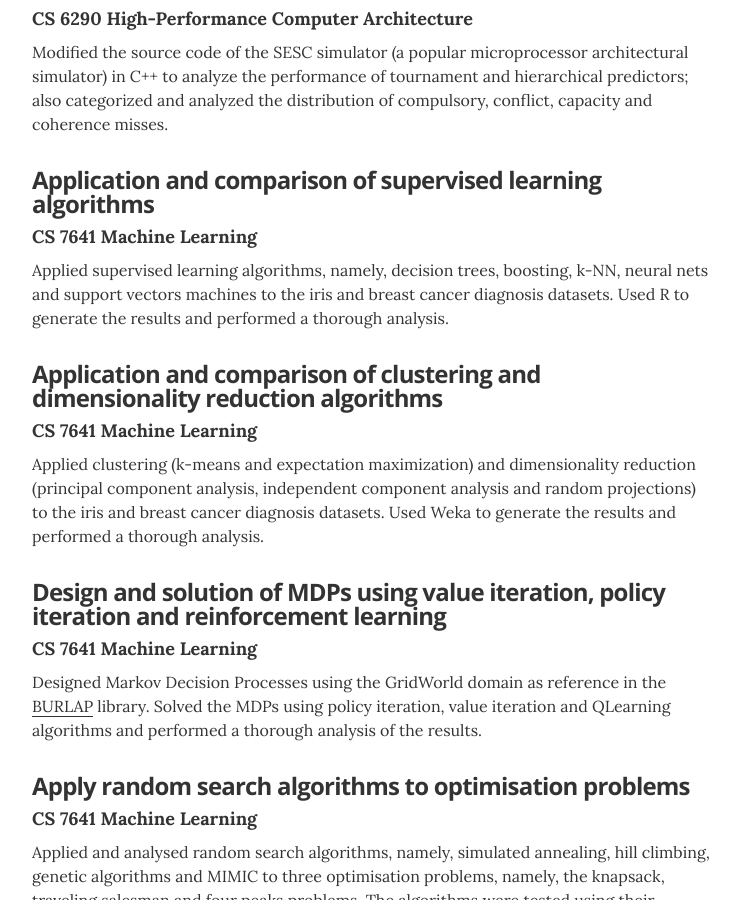
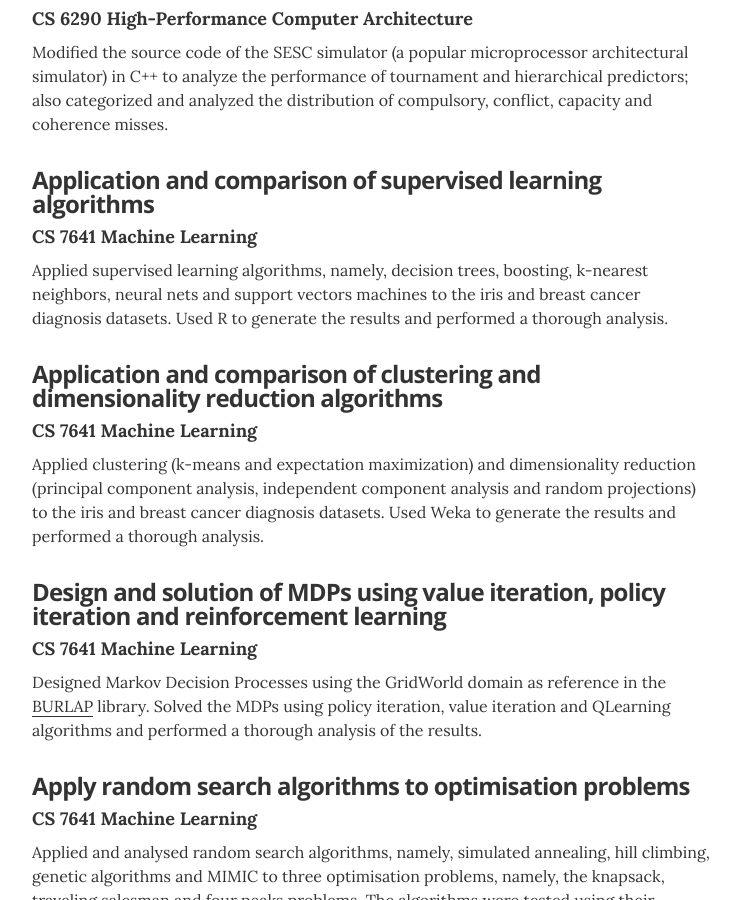
Before and after one commit to CapedCrusader/resume, a Jekyll site: the page built from index.html, in a window 1280 px wide and 900 px high, scrolled down 3000 px. Shown: the whole window, without its empty margins (268-1008 px from the left). Built offline with Jekyll 4.4.1, drawn with Linux system fonts in a browser that asks for light colours.

Commit message:
Updating projects

```diff
--- a/_layouts/resume.html
+++ b/_layouts/resume.html
@@ -188,7 +188,7 @@
         <div class="resume-item">
           <h3 class="resume-item-title">Application and comparison of supervised learning algorithms</h3>
           <h4 class="resume-item-details">CS 7641 Machine Learning</h4>
-          <p class="resume-item-copy">Applied supervised learning algorithms, namely, decision trees, boosting, k-NN, neural nets and support vectors machines to the iris and breast cancer diagnosis datasets. Used R to generate the results and performed a thorough analysis.</p>
+          <p class="resume-item-copy">Applied supervised learning algorithms, namely, decision trees, boosting, k-nearest neighbors, neural nets and support vectors machines to the iris and breast cancer diagnosis datasets. Used R to generate the results and performed a thorough analysis.</p>
         </div>
 
         <div class="resume-item">
```
